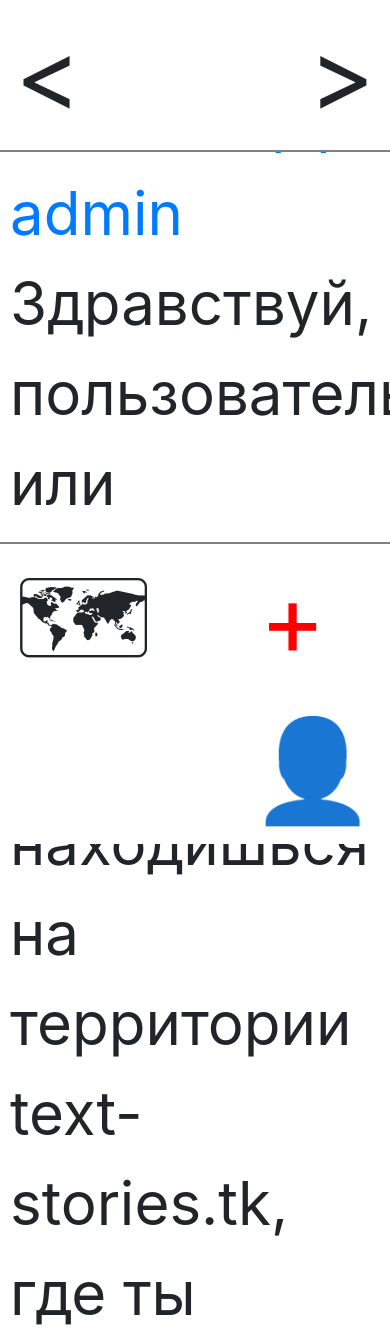
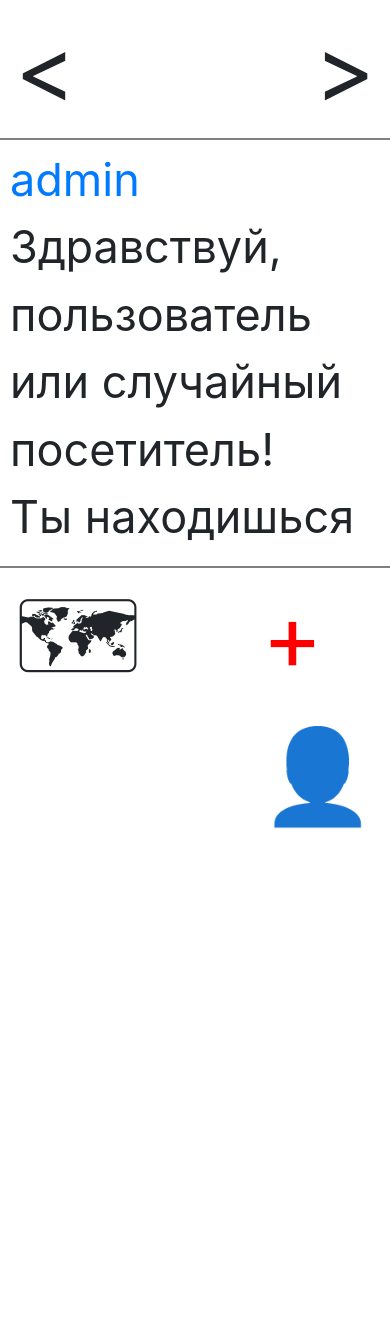
Before and after one commit to SokolGrisha/listik.ml, a PHP site: page /index.html in a window 390 px wide; the page is wider, and only the part inside the window is pictured. Shown: the top 1328 px of that part. After the commit the page ends 829 px from the top of that part, so only its background shows below. Run offline with PHP 8.4, Linux system fonts and the light colour scheme.

Commit message:
CSS for PCs and mobiles.

```diff
--- a/index.html
+++ b/index.html
@@ -3,6 +3,7 @@
 <head>
 	<title>TS</title>
 	<meta charset="utf-8">
+	<meta name="viewport" content="width=device-width,initial-scale=1">
 	<link rel="stylesheet" type="text/css" href="static/b-reboot.min.css">
 	<link rel="stylesheet" type="text/css" href="static/b-grid.min.css">
 	<link rel="stylesheet" type="text/css" href="static/index.css">
--- a/static/index.css
+++ b/static/index.css
@@ -4,9 +4,39 @@
     min-width: 10%;
     padding: 20% 0px 10px 10px;
 }
+
+@media (min-width: 768px) and (max-width: 1920px) {
     body{
-		font-size: 60px
+        font-size: 22px
     }
+
+    .navbar-bottom{
+        font-size: 50px;
+    }
+
+    .navbar-top{
+        font-size: 50px;
+    }
+
+}
+
+
+@media (min-width: 320px) and (max-width: 767px) {
+    body{
+        font-size: 45px
+    }
+
+    .navbar-bottom{
+        font-size: 92px;
+    }
+
+    .navbar-top{
+        font-size: 92px;
+    }
+
+}
+
+
 li {
     list-style-type: none; /* Убираем маркеры */
 }
@@ -16,8 +46,7 @@
     width: 100%;
     background-color: white;
     /*padding-bottom: 30px;*/
-		top:0;
-        font-size: 100px;
+    top: 0;
     border-bottom: gray solid 2px;
 }
 
@@ -26,8 +55,7 @@
     width: 100%;
     background-color: white;
     /*padding-bottom: 30px;*/
-		bottom:0;
-        font-size: 100px;
+    bottom: 0;
     border-top: gray solid 2px;
 }
 p#story{
```
Lines whose indentation alone changed are shown as unchanged.
